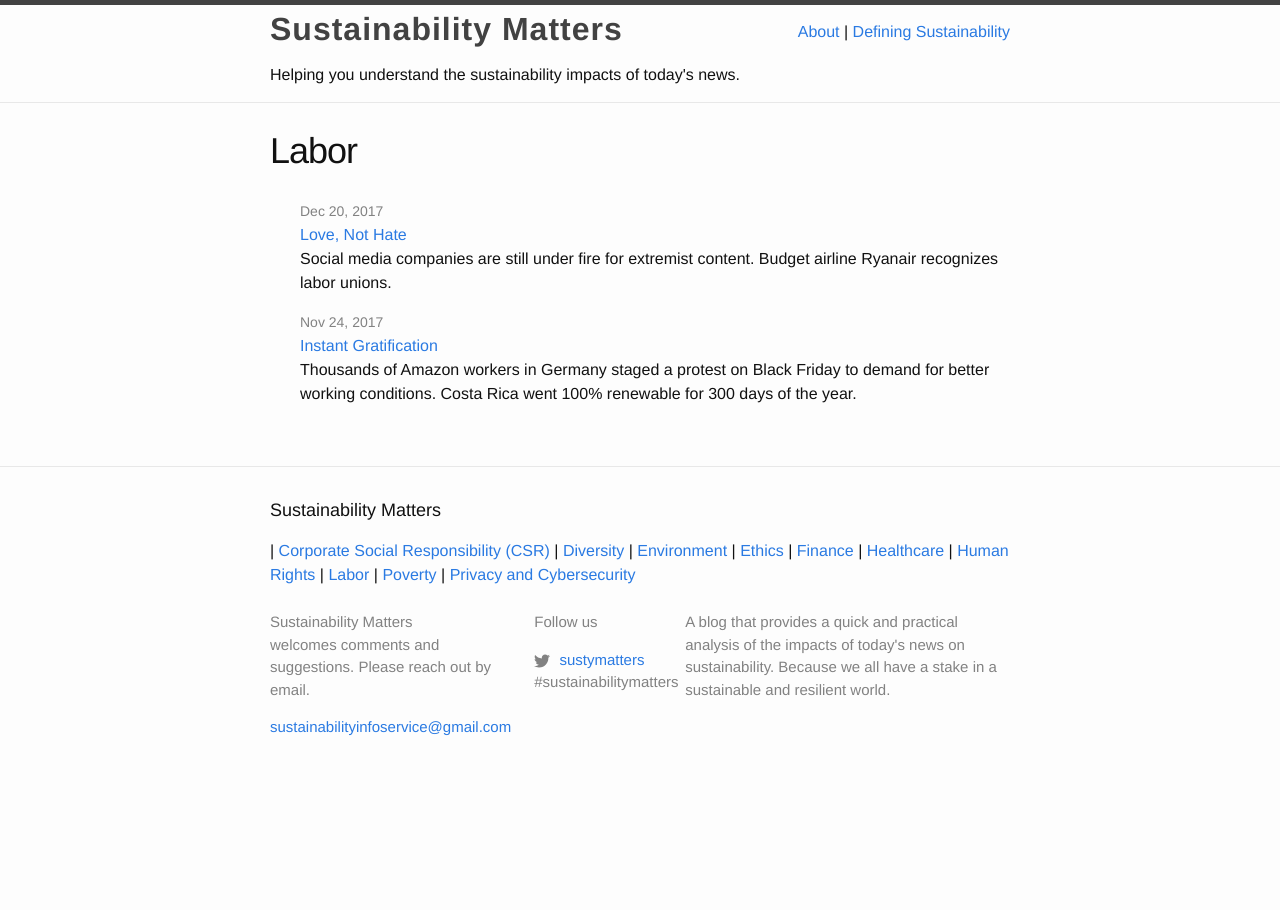
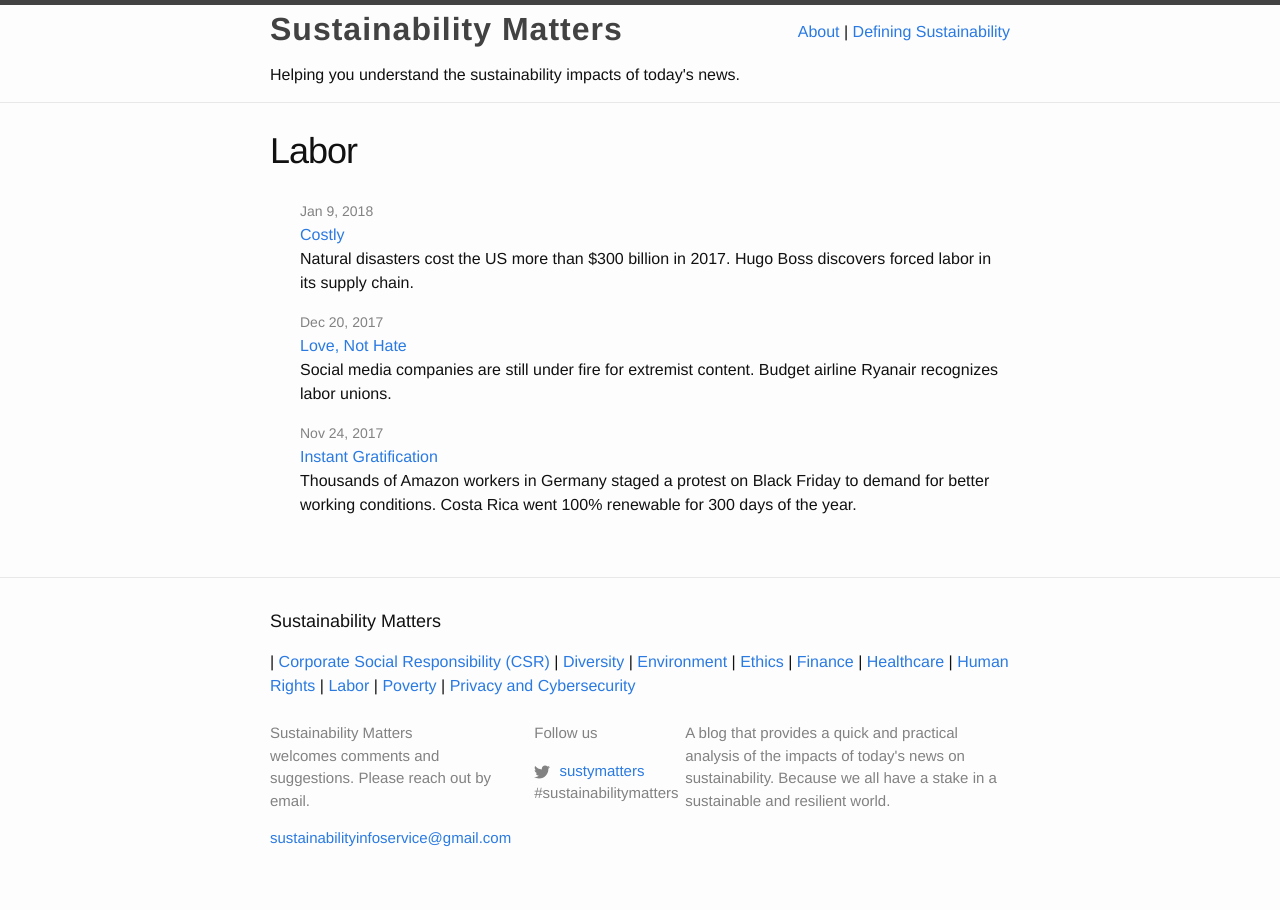
Before and after one commit to Sparkleleuk/Sustainability_Matters, a Jekyll site: the page built from category/labor.html, in a window 1280 px wide. Built offline with Jekyll 4.4.1, drawn with Linux system fonts in a browser that asks for light colours; part of the change alters nothing that is shown.

Commit message:
add post

```diff
--- /dev/null
+++ b/_posts/2018-01-09-disasters-hugoboss.markdown
@@ -0,0 +1,38 @@
+---
+layout: post
+title:  "Costly"
+excerpt: "Natural disasters cost the US more than $300 billion in 2017. Hugo Boss discovers forced labor in its supply chain."
+date:   2018-01-08 20:00:00 -0500
+categories: [Environment, CSR, Labor]
+---
+
+### Natural disasters cost the US more than $300B in 2017
+
+Natural disasters are costly and in 2017 alone, hurricanes and wildfires cost the US $306.2 billion, a record high, <a href="https://www.ncdc.noaa.gov/billions/overview" target="_blank">according to a government study</a> released on January 8. The National Centers for Environmental Information (NCEI) tracked 16 weather and climate disaster events with losses exceeding $1 billion each across the country. These events included drought, flooding freeze, severe storms, tropical cyclones and a wildfire event. These resulted in the death of 362 people.
+
+#### What's been the trend?
+
+It's not looking good. The NCEI noted that since 1980, the US experienced 219 events where cost or damage exceeded $1 billion. These events cost the US economy a whopping $1.5 trillion. In the last 37 years, severe storms were the most frequent billion-dollar events (41.6%), followed by tropical cyclones (17.4%). However, tropical cyclones inflicted the most damage, accounting for $850.5 billion (55%) in total cost, followed by droughts that accounted for $236.6 billion (15.4%). Tropical cyclones also accounted for the most deaths (3,461), followed by droughts and heat waves (2,993). The NCEI's tracking showed that the cost of disasters has been steadily increasing since the early 2000s. The NCEI stats can be accessed <a href="https://www.ncdc.noaa.gov/billions/summary-stats" target="_blank">here</a>.
+
+#### Why does this matter?
+
+This matters for obvious reasons: the loss of lives, the impact on the economy, opportunity costs, productivity loss, and other intangible impacts. The figures above do not even consider smaller scale disasters, which cost less than $1 billion but have had significant impact on communities and local economies. If we add the smaller scale disasters, the cost of natural disasters to the US is even higher than what is recorded.
+
+* * *
+<br />
+
+### Hugo Boss discovers forced labor in its supply chain
+
+German luxury clothing brand, Hugo Boss, has found forced labor in at least one of its supplier companies in India. The company <a href="https://www.theguardian.com/global-development/2018/jan/04/workers-held-captive-indian-mills-supplying-hugo-boss" target="_blank">found that young female migrant workers were held captive</a> in garment factories in southern India, which were owned by Best Corporation, also a supplier to other high street brands. The company said it has been in "regular contact and intensive exchange" with the supplier and both are working "on changes together".""
+
+#### Why is this important?
+
+Many clothing brands use manufacturing facilities in South Asia to minimize the cost of production, allowing them to aggressively compete in the tough clothing retail market. But the drive to cut costs  comes with a steep price. The <a href="http://www.bbc.com/news/world-asia-22476774" target="_blank">2013 Rana Plaza collapse</a>, which killed more than 1,000 garment workers, underscored the social costs of pushing suppliers to produce more for less money. Suppliers who are pushed to produce more are also driven to cut corners and push their workers to their limits. While many clothing brands have strengthened their supply chain policies and programs, cases of labor violations continue to pop up, which shows that managing suppliers and making them adhere to international labor standards is no easy task. Meanwhile, we might be wearing clothes manufactured in these sweatshops and we don't even know it.
+
+* * *
+<br />
+**BEFORE YOU GO**
+
+#### **We've been reading**
+
+A <a href="http://www.mightyearth.org/burned/?utm_source=newsletter&utm_medium=email&utm_campaign=&stream=top-stories" target="_blank">report pointing to "massive" deforestation</a> in the Argentina as a result of the US' biofuels policy. Argentina provides about a fifth of biodiesel consumed in the US, and the demand from its northern neighbor is driving the clearing of forests to make way for soy production. This looks like an environmental disaster waiting to happen. Bump!
```
Also changed, not shown: _posts/2018-01-05-india-hack.markdown (renamed from _posts/2018-01-15-india-hack.markdown), _posts/2018-01-08-saudi-snow.markdown (line endings or trailing spaces).
